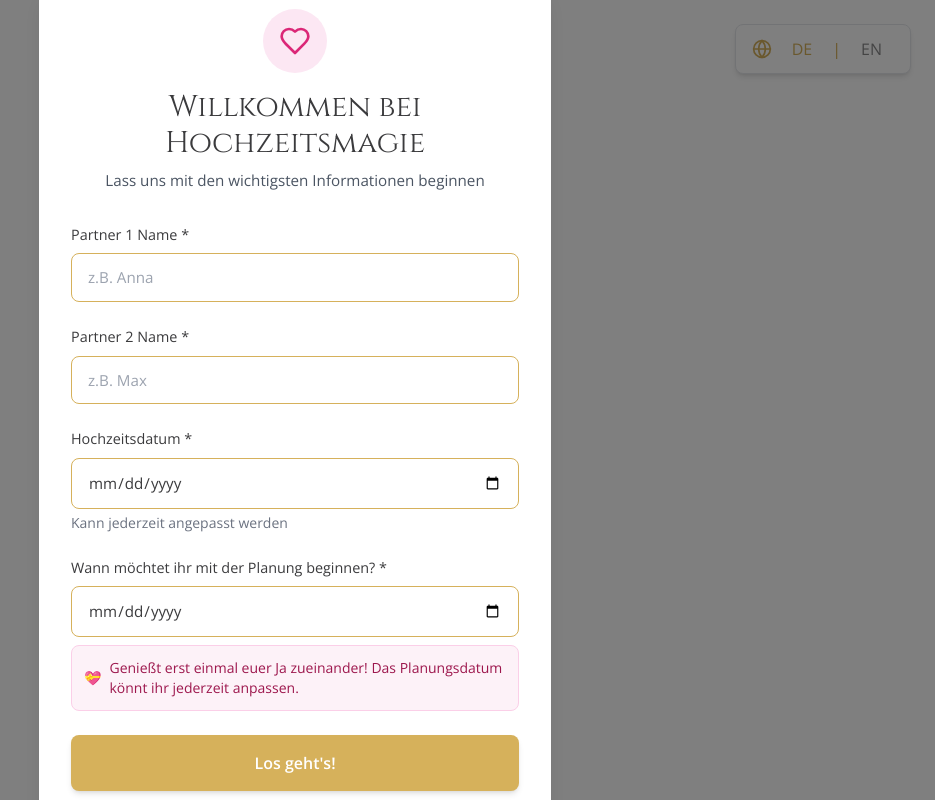
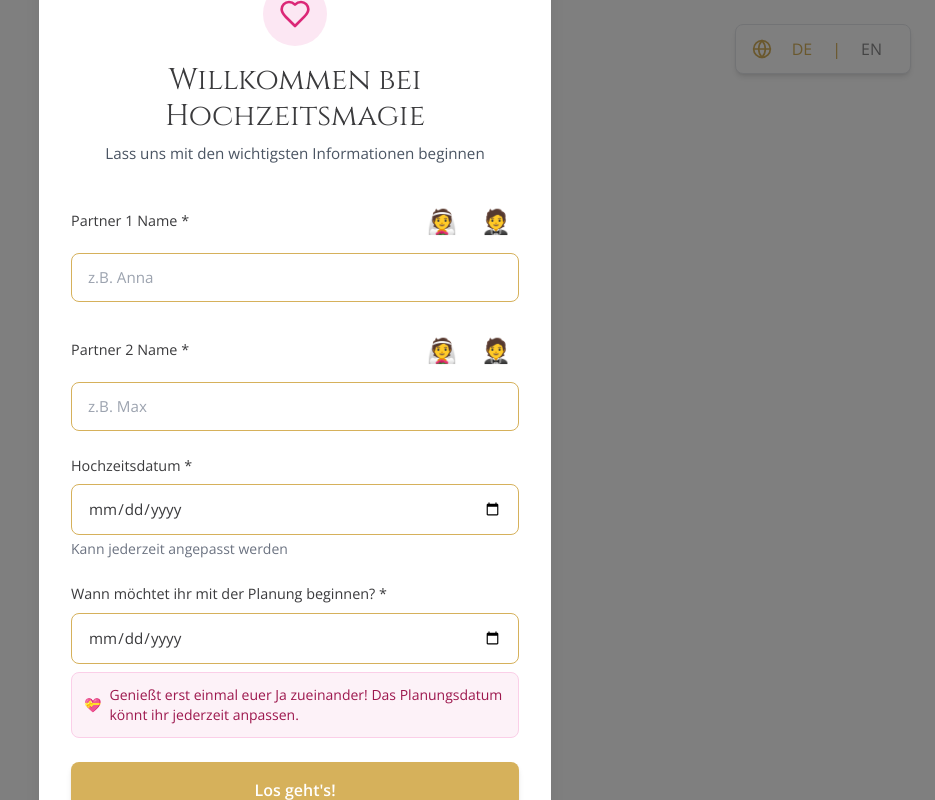
Before and after one commit to danielasommerhochzeitsplanung-droid/Hochzeitsmagie, a React (Vite) app: page / in a window 1280 px wide. Shown: the whole page, without its empty margins (345-1280 px from the left). Built offline with nearby package versions, Linux system fonts and the light colour scheme; no server answers.

Commit message:
Updated App.tsx

```diff
--- a/src/App.tsx
+++ b/src/App.tsx
@@ -139,6 +139,8 @@ function App() {
   const handleFirstSetupComplete = async (data: {
     partner1: string;
     partner2: string;
+    gender1: 'male' | 'female' | '';
+    gender2: 'male' | 'female' | '';
     weddingDate: string;
     planningStartDate: string;
   }) => {
@@ -146,16 +148,30 @@ function App() {
       await updateWeddingData({
         couple_name_1: data.partner1,
         couple_name_2: data.partner2,
+        couple_gender_1: data.gender1,
+        couple_gender_2: data.gender2,
         wedding_date: data.weddingDate,
         planning_start_date: data.planningStartDate,
         auto_tasks_enabled: true,
       });
 
+      const determineSide = (gender: 'male' | 'female' | '') => {
+        if (gender === 'female') return 'Braut';
+        if (gender === 'male') return 'Bräutigam';
+        return 'Beide';
+      };
+
+      const determineRelationship = (gender: 'male' | 'female' | '') => {
+        if (gender === 'female') return 'bride';
+        if (gender === 'male') return 'groom';
+        return 'other';
+      };
+
       addGuest({
         name: data.partner1,
         number_of_adults: 1,
-        side: 'Braut',
-        specific_relationship: 'bride',
+        side: determineSide(data.gender1),
+        specific_relationship: determineRelationship(data.gender1),
         relationship_category: 'wedding_couple',
         save_the_date_status: '★',
         invitation_status: '★',
@@ -176,8 +192,8 @@ function App() {
       addGuest({
         name: data.partner2,
         number_of_adults: 1,
-        side: 'Bräutigam',
-        specific_relationship: 'groom',
+        side: determineSide(data.gender2),
+        specific_relationship: determineRelationship(data.gender2),
         relationship_category: 'wedding_couple',
         save_the_date_status: '★',
         invitation_status: '★',
--- a/src/components/FirstSetupDialog.tsx
+++ b/src/components/FirstSetupDialog.tsx
@@ -6,6 +6,8 @@ interface FirstSetupDialogProps {
   onComplete: (data: {
     partner1: string;
     partner2: string;
+    gender1: 'male' | 'female' | '';
+    gender2: 'male' | 'female' | '';
     weddingDate: string;
     planningStartDate: string;
   }) => void;
@@ -14,6 +16,8 @@ interface FirstSetupDialogProps {
 export default function FirstSetupDialog({ isOpen, onComplete }: FirstSetupDialogProps) {
   const [partner1, setPartner1] = useState('');
   const [partner2, setPartner2] = useState('');
+  const [gender1, setGender1] = useState<'male' | 'female' | ''>('');
+  const [gender2, setGender2] = useState<'male' | 'female' | ''>('');
   const [weddingDate, setWeddingDate] = useState('');
   const [planningStartDate, setPlanningStartDate] = useState('');
 
@@ -30,6 +34,8 @@ export default function FirstSetupDialog({ isOpen, onComplete }: FirstSetupDialo
     onComplete({
       partner1: partner1.trim(),
       partner2: partner2.trim(),
+      gender1,
+      gender2,
       weddingDate,
       planningStartDate,
     });
@@ -58,12 +64,40 @@ export default function FirstSetupDialog({ isOpen, onComplete }: FirstSetupDialo
 
         <form onSubmit={handleSubmit} className="space-y-6">
           <div>
+            <div className="flex items-center justify-between mb-2">
               <label
-              className="block mb-2 font-medium"
+                className="block font-medium"
                 style={{ fontFamily: 'Open Sans, sans-serif', color: '#3b3b3d', fontSize: '0.9rem' }}
               >
                 Partner 1 Name *
               </label>
+              <div className="flex gap-2">
+                <button
+                  type="button"
+                  onClick={() => setGender1('female')}
+                  className={`text-2xl p-2 rounded transition-all ${
+                    gender1 === 'female'
+                      ? 'bg-pink-100 ring-2 ring-pink-500'
+                      : 'hover:bg-gray-200'
+                  }`}
+                  title="Braut"
+                >
+                  👰
+                </button>
+                <button
+                  type="button"
+                  onClick={() => setGender1('male')}
+                  className={`text-2xl p-2 rounded transition-all ${
+                    gender1 === 'male'
+                      ? 'bg-blue-100 ring-2 ring-blue-500'
+                      : 'hover:bg-gray-200'
+                  }`}
+                  title="Bräutigam"
+                >
+                  🤵
+                </button>
+              </div>
+            </div>
             <input
               type="text"
               value={partner1}
@@ -81,12 +115,40 @@ export default function FirstSetupDialog({ isOpen, onComplete }: FirstSetupDialo
           </div>
 
           <div>
+            <div className="flex items-center justify-between mb-2">
               <label
-              className="block mb-2 font-medium"
+                className="block font-medium"
                 style={{ fontFamily: 'Open Sans, sans-serif', color: '#3b3b3d', fontSize: '0.9rem' }}
               >
                 Partner 2 Name *
               </label>
+              <div className="flex gap-2">
+                <button
+                  type="button"
+                  onClick={() => setGender2('female')}
+                  className={`text-2xl p-2 rounded transition-all ${
+                    gender2 === 'female'
+                      ? 'bg-pink-100 ring-2 ring-pink-500'
+                      : 'hover:bg-gray-200'
+                  }`}
+                  title="Braut"
+                >
+                  👰
+                </button>
+                <button
+                  type="button"
+                  onClick={() => setGender2('male')}
+                  className={`text-2xl p-2 rounded transition-all ${
+                    gender2 === 'male'
+                      ? 'bg-blue-100 ring-2 ring-blue-500'
+                      : 'hover:bg-gray-200'
+                  }`}
+                  title="Bräutigam"
+                >
+                  🤵
+                </button>
+              </div>
+            </div>
             <input
               type="text"
               value={partner2}
--- a/src/components/SettingsModal.tsx
+++ b/src/components/SettingsModal.tsx
@@ -90,7 +90,7 @@ export default function SettingsModal({ isOpen, onClose }: SettingsModalProps) {
       setAutoTasksEnabled(weddingData.auto_tasks_enabled || false);
       setPerson1({
         name: weddingData.couple_name_1 || '',
-        gender: '',
+        gender: weddingData.couple_gender_1 || '',
         vegetarian: false,
         vegan: false,
         lactose_intolerant: false,
@@ -107,7 +107,7 @@ export default function SettingsModal({ isOpen, onClose }: SettingsModalProps) {
       });
       setPerson2({
         name: weddingData.couple_name_2 || '',
-        gender: '',
+        gender: weddingData.couple_gender_2 || '',
         vegetarian: false,
         vegan: false,
         lactose_intolerant: false,
@@ -259,6 +259,8 @@ export default function SettingsModal({ isOpen, onClose }: SettingsModalProps) {
       await updateWeddingData({
         couple_name_1: person1.name,
         couple_name_2: person2.name,
+        couple_gender_1: person1.gender,
+        couple_gender_2: person2.gender,
         total_budget: totalBudget ? parseFloat(totalBudget) : undefined,
         wedding_date: weddingDate || undefined,
         planning_start_date: planningStartDate || undefined,
@@ -287,6 +289,8 @@ export default function SettingsModal({ isOpen, onClose }: SettingsModalProps) {
       await updateWeddingData({
         couple_name_1: person1.name,
         couple_name_2: person2.name,
+        couple_gender_1: person1.gender,
+        couple_gender_2: person2.gender,
         total_budget: totalBudget ? parseFloat(totalBudget) : undefined,
         wedding_date: weddingDate || undefined,
         planning_start_date: planningStartDate || undefined,
@@ -352,25 +356,27 @@ export default function SettingsModal({ isOpen, onClose }: SettingsModalProps) {
                   <div className="flex gap-2">
                     <button
                       type="button"
+                      onClick={() => setPerson1({ ...person1, gender: 'female' })}
+                      className={`text-2xl p-2 rounded transition-all ${
+                        person1.gender === 'female'
+                          ? 'bg-pink-100 ring-2 ring-pink-500'
+                          : 'hover:bg-gray-200'
+                      }`}
+                      title="Braut"
+                    >
+                      👰
+                    </button>
+                    <button
+                      type="button"
                       onClick={() => setPerson1({ ...person1, gender: 'male' })}
                       className={`text-2xl p-2 rounded transition-all ${
                         person1.gender === 'male'
                           ? 'bg-blue-100 ring-2 ring-blue-500'
                           : 'hover:bg-gray-200'
                       }`}
+                      title="Bräutigam"
                     >
-                      👨
-                    </button>
-                    <button
-                      type="button"
-                      onClick={() => setPerson1({ ...person1, gender: 'female' })}
-                      className={`text-2xl p-2 rounded transition-all ${
-                        person1.gender === 'female'
-                          ? 'bg-pink-100 ring-2 ring-pink-500'
-                          : 'hover:bg-gray-200'
-                      }`}
-                    >
-                      👩
+                      🤵
                     </button>
                   </div>
                 </div>
@@ -452,25 +458,27 @@ export default function SettingsModal({ isOpen, onClose }: SettingsModalProps) {
                   <div className="flex gap-2">
                     <button
                       type="button"
+                      onClick={() => setPerson2({ ...person2, gender: 'female' })}
+                      className={`text-2xl p-2 rounded transition-all ${
+                        person2.gender === 'female'
+                          ? 'bg-pink-100 ring-2 ring-pink-500'
+                          : 'hover:bg-gray-200'
+                      }`}
+                      title="Braut"
+                    >
+                      👰
+                    </button>
+                    <button
+                      type="button"
                       onClick={() => setPerson2({ ...person2, gender: 'male' })}
                       className={`text-2xl p-2 rounded transition-all ${
                         person2.gender === 'male'
                           ? 'bg-blue-100 ring-2 ring-blue-500'
                           : 'hover:bg-gray-200'
                       }`}
+                      title="Bräutigam"
                     >
-                      👨
-                    </button>
-                    <button
-                      type="button"
-                      onClick={() => setPerson2({ ...person2, gender: 'female' })}
-                      className={`text-2xl p-2 rounded transition-all ${
-                        person2.gender === 'female'
-                          ? 'bg-pink-100 ring-2 ring-pink-500'
-                          : 'hover:bg-gray-200'
-                      }`}
-                    >
-                      👩
+                      🤵
                     </button>
                   </div>
                 </div>
--- a/src/lib/storage-adapter.ts
+++ b/src/lib/storage-adapter.ts
@@ -341,6 +341,8 @@ export interface GuestTableAssignment extends BaseEntity {
 export interface WeddingData extends BaseEntity {
   couple_name_1?: string;
   couple_name_2?: string;
+  couple_gender_1?: 'male' | 'female' | '';
+  couple_gender_2?: 'male' | 'female' | '';
   wedding_date?: string;
   planning_start_date?: string;
   venue?: string;
```
Lines whose indentation alone changed are shown as unchanged.
